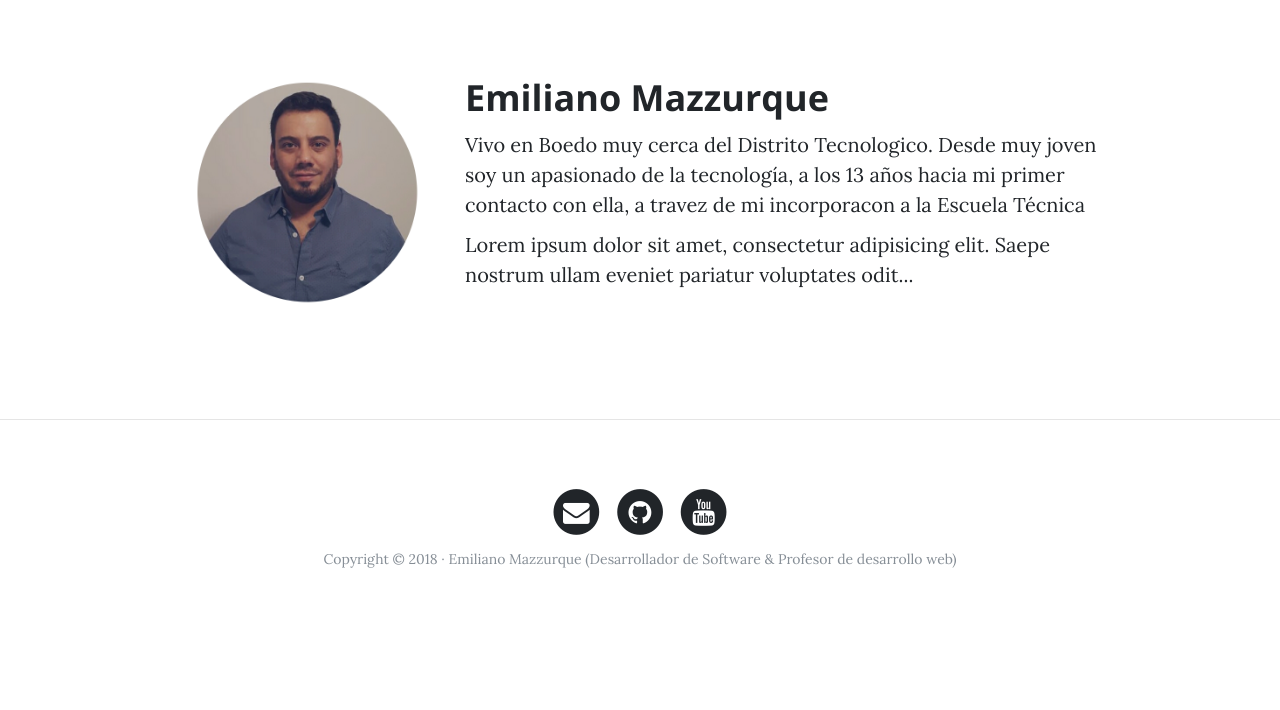
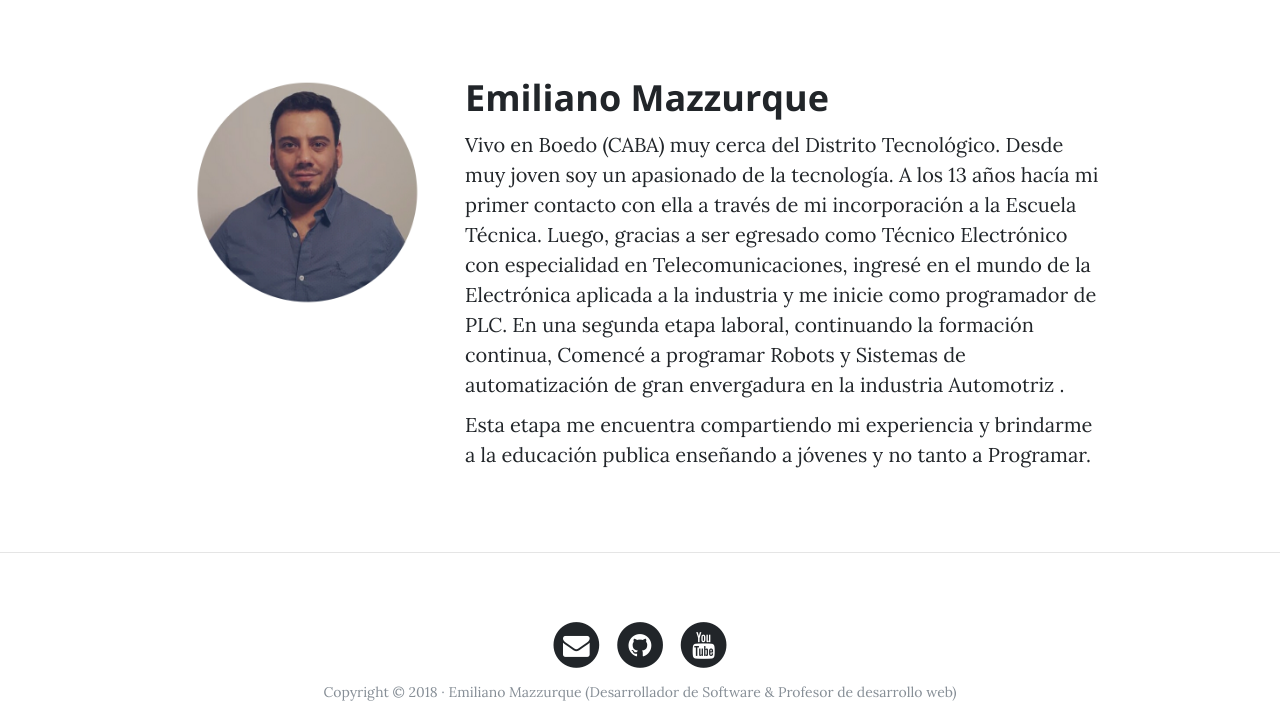
Before and after one commit to monioalmagro/web_personal, a Django app: page /about/ in a window 1280 px wide. Shown: the part 536-1246 px from the top of the page. Before the commit the page ends 1104 px from the top, so only its background shows below. Run offline with Django 3.2, Linux system fonts and the light colour scheme; some libraries are stand-ins or nearby versions.

Commit message:
remplazo de texto about me

```diff
--- a/webpersonal_3/core/templates/core/about.html
+++ b/webpersonal_3/core/templates/core/about.html
@@ -18,8 +18,9 @@
     </div>
     <div class="col-lg-7 col-md-8">
         <h2 class="section-heading">Emiliano Mazzurque</h2>
-        <p>Vivo en Boedo muy cerca del Distrito Tecnologico. Desde muy joven soy un apasionado de la tecnología, a los 13 años hacia mi primer contacto con ella, a travez de mi incorporacon a la Escuela Técnica  </p>
-        <p>Lorem ipsum dolor sit amet, consectetur adipisicing elit. Saepe nostrum ullam eveniet pariatur voluptates odit...</p>
+        <p>Vivo en Boedo (CABA) muy cerca del Distrito Tecnológico. Desde muy joven soy un apasionado de la tecnología. A los 13 años hacía mi primer contacto con ella a través de mi incorporación a la Escuela Técnica. Luego, gracias a ser egresado como Técnico Electrónico con especialidad en Telecomunicaciones, ingresé en el mundo de la Electrónica aplicada a la industria y me inicie como programador de PLC. En una segunda etapa laboral, continuando la formación continua, Comencé a programar Robots y Sistemas de automatización de gran envergadura en la industria Automotriz .</p>
+        <p>Esta etapa me encuentra compartiendo mi experiencia y brindarme a la educación publica enseñando a jóvenes y no tanto a Programar. </p>
+
     </div>
 </div>
 {% endblock %}
```
